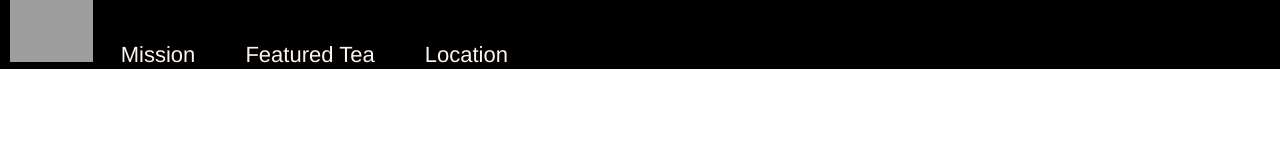
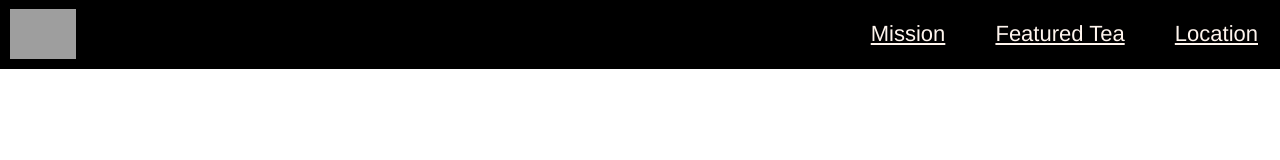
Before and after one commit to lowmana/the-tea-cozy, a plain HTML site: page index.html in a window 1280 px wide. Drawn offline with Linux system fonts and the light colour scheme; grey boxes are pictures that could not be loaded.

Commit message:
Complete banner

```diff
--- a/style.css
+++ b/style.css
@@ -10,30 +10,36 @@
   position: fixed;
   top:0;
   width: 100%;
+  z-index: 10;
   height: 3.13rem;
-  z-index: 10;
+  display: flex;
+  justify-content: space-between;
+  align-items: center;
 }
 
 .banner .image-container {
-  display: inline-block;
   width: auto;
-  height: 62px;
+  height: 100%;
   padding-left: 0.45rem;
+  align-self: center;
+  position: relative;
+  top: 0.43rem;
 }
 
 .banner .image-container img {
-  max-height: 100%;
+  max-height: 72%;
 }
 
 nav {
-  display: inline-block;
+
 }
 
 nav ul {
-  padding: 0;
+
 }
 
 nav li {
   display: inline;
   padding: 1rem;
+  text-decoration: underline;
 }
```
